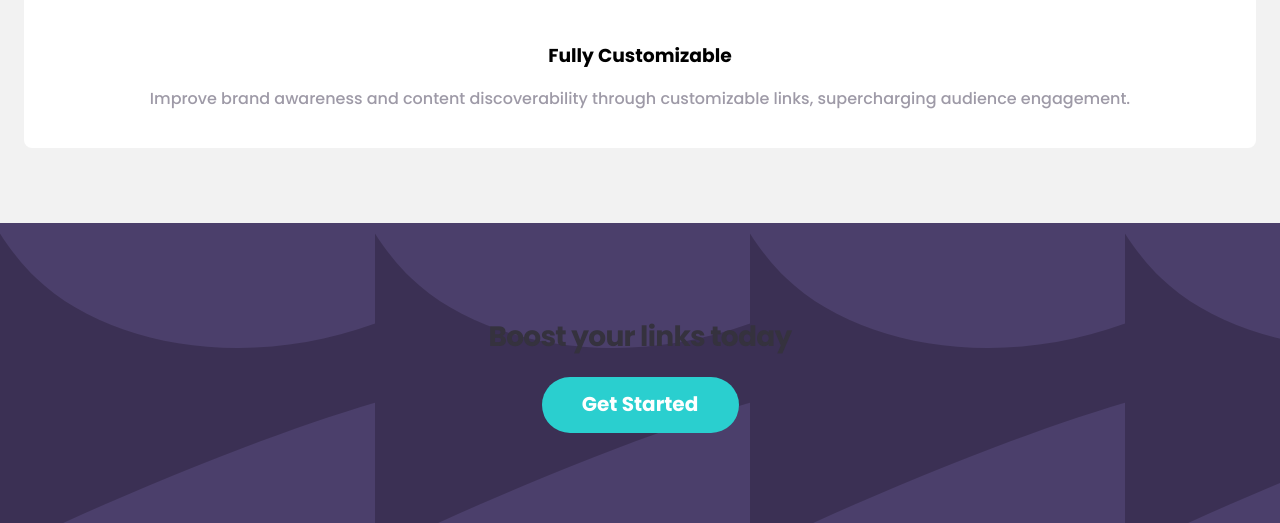
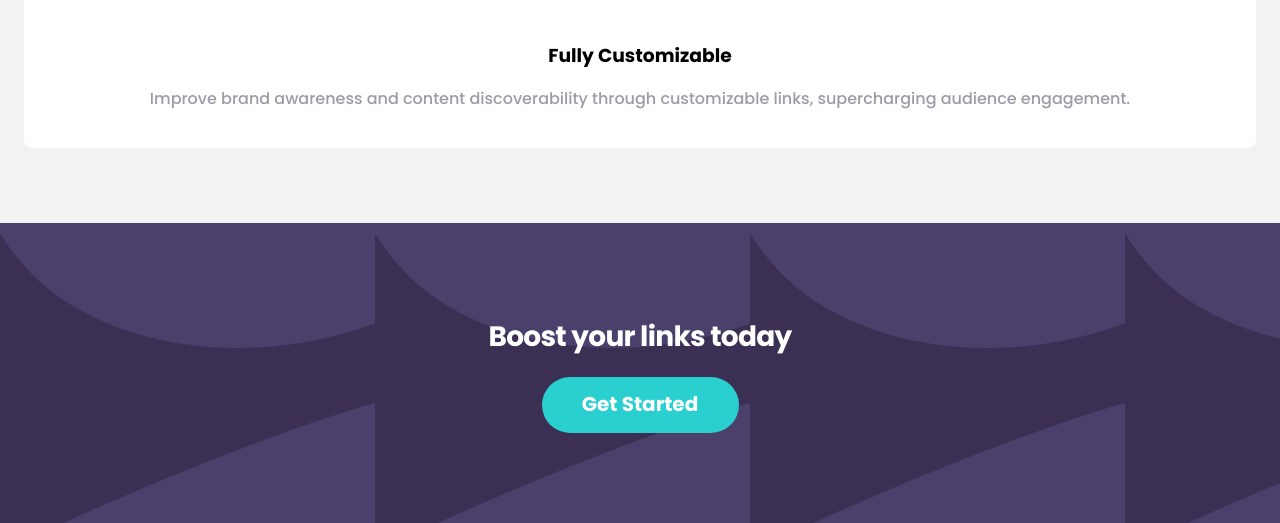
Before and after one commit to yasssuz/shortly-API-page, a website built with Parcel: page src/index.html in a window 1280 px wide. Shown: the part 2122-2645 px from the top of the page. Built offline with nearby package versions, Linux system fonts and the light colour scheme.

Commit message:
added white title-seconadary type

```diff
--- a/src/style/core/_typography.scss
+++ b/src/style/core/_typography.scss
@@ -15,6 +15,10 @@
   color: $VeryDarkBlue;
   line-height: rem(48);
   letter-spacing: -0.7px;
+
+  &-white {
+    color: $White;
+  }
 }
 
 .primary-paragraph {
```
